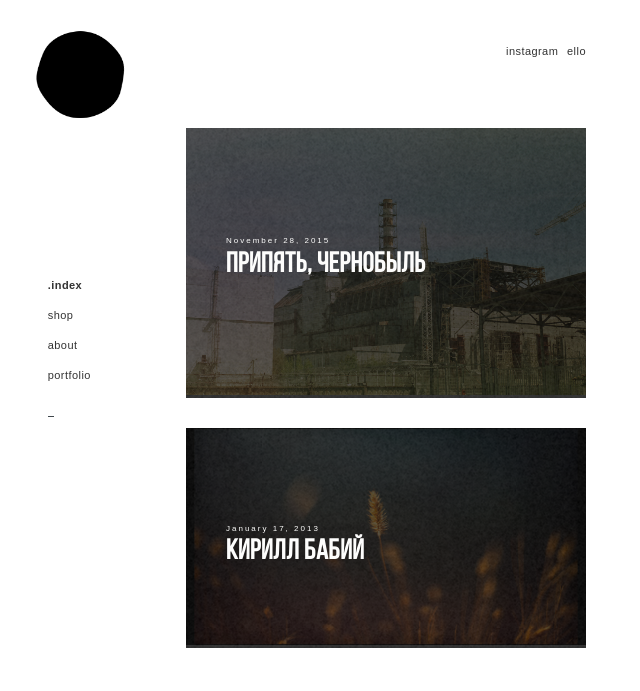
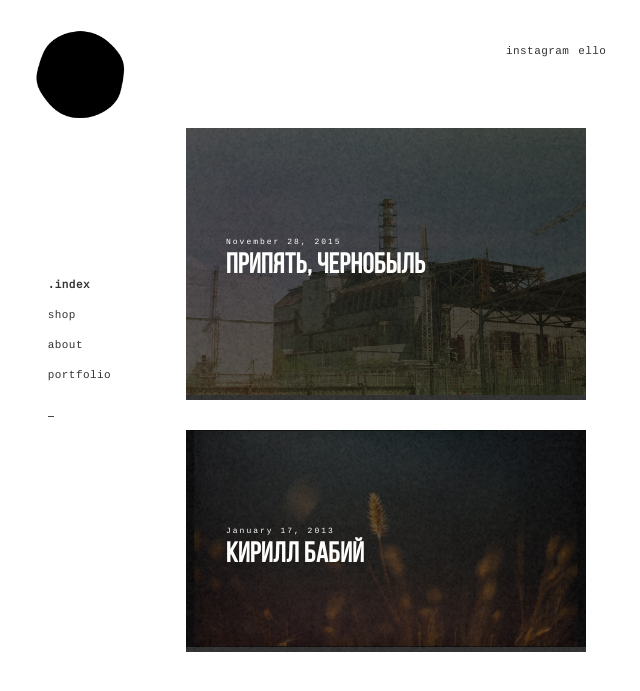
Before and after one commit to AlekseyTarasov/cornsupply.github.io, a Jekyll site: the page built from index.md, in a window 1280 px wide. Shown: the top 691 px of the page, without its empty margins (70-710 px from the left). Built offline with Jekyll 4.4.1, drawn with Linux system fonts in a browser that asks for light colours; some web fonts are replaced.

Commit message:
add new font-family

```diff
--- a/_includes/head.html
+++ b/_includes/head.html
@@ -3,6 +3,7 @@
  	<meta http-equiv="X-UA-Compatible" content="IE=edge">
 	<meta name="viewport" content="width=device-width, initial-scale=1">
 
+	<link href="https://fonts.googleapis.com/css?family=Cousine" rel="stylesheet">
 	<link rel="stylesheet" href="{{ "/assets/css/minireset.min.css" | relative_url }}">
 	<link rel="stylesheet" href="{{ "/assets/css/theme.css" | relative_url }}">
 
--- a/assets/css/theme.css
+++ b/assets/css/theme.css
@@ -22,7 +22,7 @@
 }
 
 body {
-	font-family: 'Inter UI', sans-serif;
+	font-family: 'Cousine', monospace;
   background-color: #fff;
     -webkit-font-smoothing: antialiased;
 }
```
